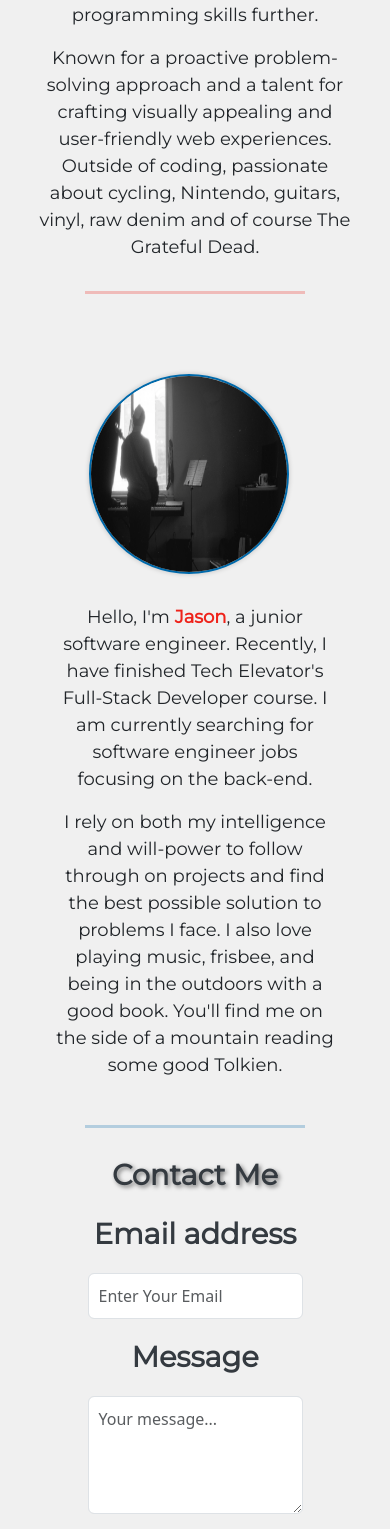
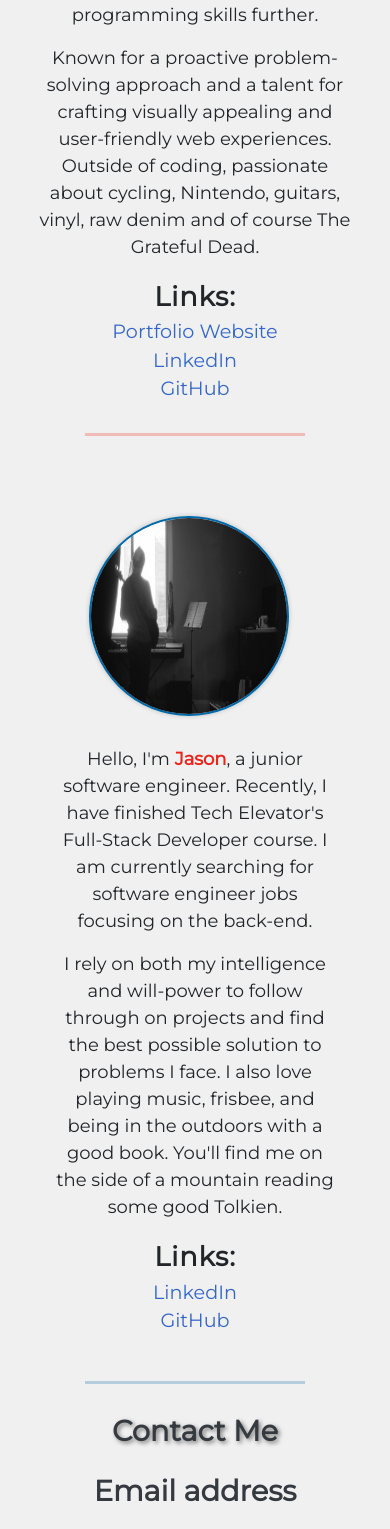
Before and after one commit to ashton8504/gratefuldeadVue, a Vue app in the folder frontend/: page /contact in a window 390 px wide. Shown: the part 644-2173 px from the top of the page. Built offline with nearby package versions, Linux system fonts and the light colour scheme.

Commit message:
AL: styled and added social media links to the contact page

```diff
--- a/frontend/src/components/Contact.vue
+++ b/frontend/src/components/Contact.vue
@@ -50,6 +50,22 @@
             Outside of coding, passionate about cycling, Nintendo, guitars,
             vinyl, raw denim and of course The Grateful Dead.
           </p>
+          <div class="d-block d-md-none">
+            <p>
+              <strong class="strong-links">Links:</strong><br />
+              <a href="https://ashton-codes.com/" target="_blank"
+                >Portfolio Website</a
+              >
+              <br />
+              <a
+                href="https://www.linkedin.com/in/ashton-codes/"
+                target="_blank"
+                >LinkedIn</a
+              ><br />
+              <a href="https://github.com/ashton8504" target="_blank">GitHub</a
+              ><br />
+            </p>
+          </div>
           <hr class="about-me-divider" />
         </div>
       </div>
@@ -105,6 +121,23 @@
               good book. You'll find me on the side of a mountain reading some
               good Tolkien.
             </p>
+            <div class="d-block d-md-none">
+              <p>
+                <strong>Links:</strong><br />
+                <!-- PLACEHOLDER FOR YOUR PORTFOLIO WEBSITE -->
+                <!-- <a href="https://github.com/ashton8504" target="_blank"
+                  >Portfolio Website</a
+                >
+                <br /> -->
+                <a
+                  href="https://www.linkedin.com/in/jasonsnoddy-programmer-musician/"
+                  target="_blank"
+                  >LinkedIn</a
+                ><br />
+                <a href="https://github.com/jasonsnod" target="_blank">GitHub</a
+                ><br />
+              </p>
+            </div>
           </div>
           <hr class="about-me-border" />
         </div>
@@ -381,6 +414,27 @@ p {
   box-shadow: 0 0 10px rgba(0, 0, 0, 0.2);
 }
 
+/* Styles for mobile view social media links */
+
+.d-block.d-md-none p {
+  font-size: 1.2em;
+}
+
+.d-block.d-md-none p strong {
+  font-size: 1.4em;
+  letter-spacing: 1px;
+}
+
+.d-block.d-md-none p a {
+  color: #3366cc;
+  text-decoration: none;
+}
+
+.d-block.d-md-none p a:hover {
+  color: #ff6600; /* Change the color to the hover color you prefer */
+  text-decoration: none; /* Remove underline on hover */
+}
+
 /* For mobile devices */
 @media (max-width: 768px) {
   #ashton-contact {
```
